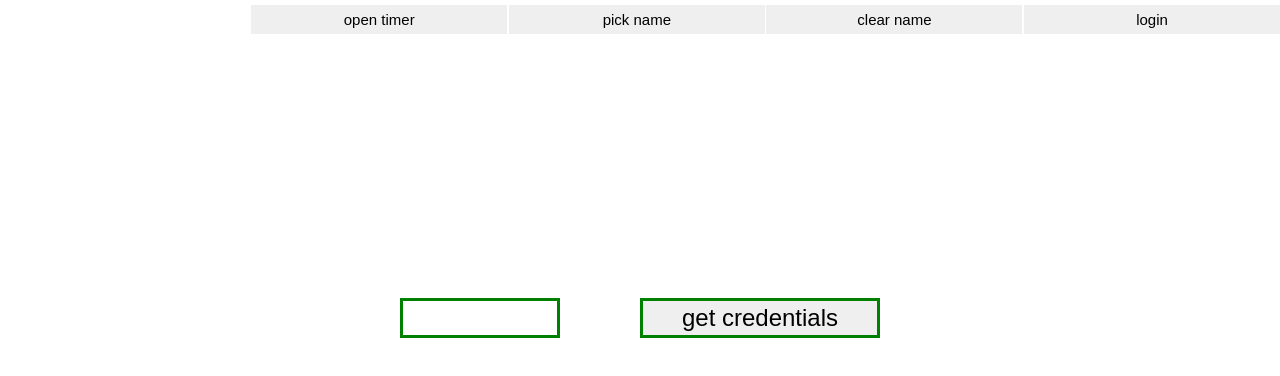
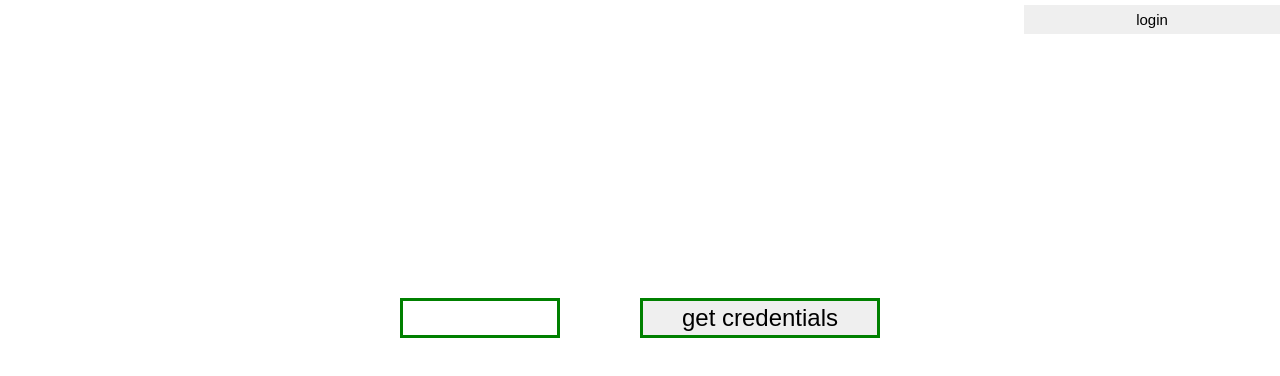
Before and after one commit to dotkalm/timer-and-name-randomizer, a Next.js app: page / in a window 1280 px wide. Shown: the top 376 px of the page. Built offline with nearby package versions, Linux system fonts and the light colour scheme.

Commit message:
local changes

```diff
--- a/components/Header.tsx
+++ b/components/Header.tsx
@@ -24,6 +24,12 @@ export default function Header({
 		loggedIn ? 'logout' : 'login',
 	]
 	const filterPerState = ((e: string,i: number) => {
+		if(!loggedIn && e !== 'login'){
+			return false
+		}
+		if(!loggedIn && e === 'login'){
+			return true
+		}
 		if((stopped) && (e === 'pause' || e === 'run' || e === 'reset')){
 			return false
 		}
@@ -42,8 +48,9 @@ export default function Header({
 				className={className()}
 				id={label}
 				key={index}
-				onBlur={(): void => blurHandler()}
+				onBlur={blurHandler}
 				onClick={(): void => {
+					console.log(label, '<------ on click')
 					switch (label) {
 						case 'clear name':
 							clearNameHandler()
@@ -52,15 +59,15 @@ export default function Header({
 						case 'logout':
 							logOut()
 						case 'open timer':
-								setPaused(!paused)
+							setStopped(false)
 						case 'pause':
-								setPaused(!paused)
+							setPaused(true)
 						case 'pick name':
 							newNameHandler()
 						case 'reset':
 							setReset(true)
 						case 'run':
-								setStopped(false)
+							setPaused(false)
 					}
 				}}
 				onFocus={focusHandler}
@@ -71,8 +78,13 @@ export default function Header({
 			</button>
 		)
 	})
+	const className = () => {
+		if(!loggedIn) return 'logged-out'
+		if(stopped) return 'stopped'
+		return 'nav-header'
+	}
 	return(
-		<header className={stopped ? 'stopped' : 'nav-header'}>
+		<header className={className()}>
 			{ui}
 		</header>
 	)
--- a/components/timer/timer.tsx
+++ b/components/timer/timer.tsx
@@ -26,6 +26,7 @@ export default function Timer({ paused, reset, stopped, handleReset }: TimerProp
 	const [ h1, h2 ] = hours.split('')
 	const [ m1, m2 ] = minutes.split('')
 	const [ s1, s2 ] = seconds.split('')
+	console.log('stopped', stopped)
 	return(
 		<section className={!stopped ? "timer" : "timer paused"}>
 			<div>{h1}</div>
--- a/pages/index.tsx
+++ b/pages/index.tsx
@@ -25,9 +25,9 @@ export default function Home(){
 	useEffect(() => {
 		const keyPressHandler = ({key}: {key: string}): void => {
 			if(key === ' '){
-				setPaused(!paused)
+				//setPaused(!paused)
 			}else if(key === 'Backspace'){
-				setReset(true)
+				//setReset(true)
 			}else{
 				console.log('new name')
 			}
@@ -63,6 +63,7 @@ export default function Home(){
 	}
 
 	const blurHandler = (): void => setFocused(false)
+
 	const loginHandler: ClickHandlerType = async () => {
 		const token = await getCredentials(formInput)
 		if(!(token instanceof Error)){
@@ -70,7 +71,10 @@ export default function Home(){
 			await getNames(token)
 		}
 	}
-	const focusHandler = () => setFocused(true)
+	const focusHandler = () => {
+		console.log('focusHAndler')
+		setFocused(true)
+	}
 	const formHandler: FormHandlerType = ({target:{value}}) => {
 		setFormInput(value)
 	}
--- a/styles/globals.css
+++ b/styles/globals.css
@@ -65,6 +65,12 @@ header{
 	margin-top: 5px;
 	transition: all 1s ease-in-out;
 }
+.logged-out{
+	grid-template-columns: repeat(1,20%);
+	justify-content: end;
+	justify-items: stretch;
+	transition: all 1s ease-in-out;
+}
 .stopped{
 	grid-template-columns: repeat(4,20%);
 	justify-content: end;
```
Lines whose indentation alone changed are shown as unchanged.
